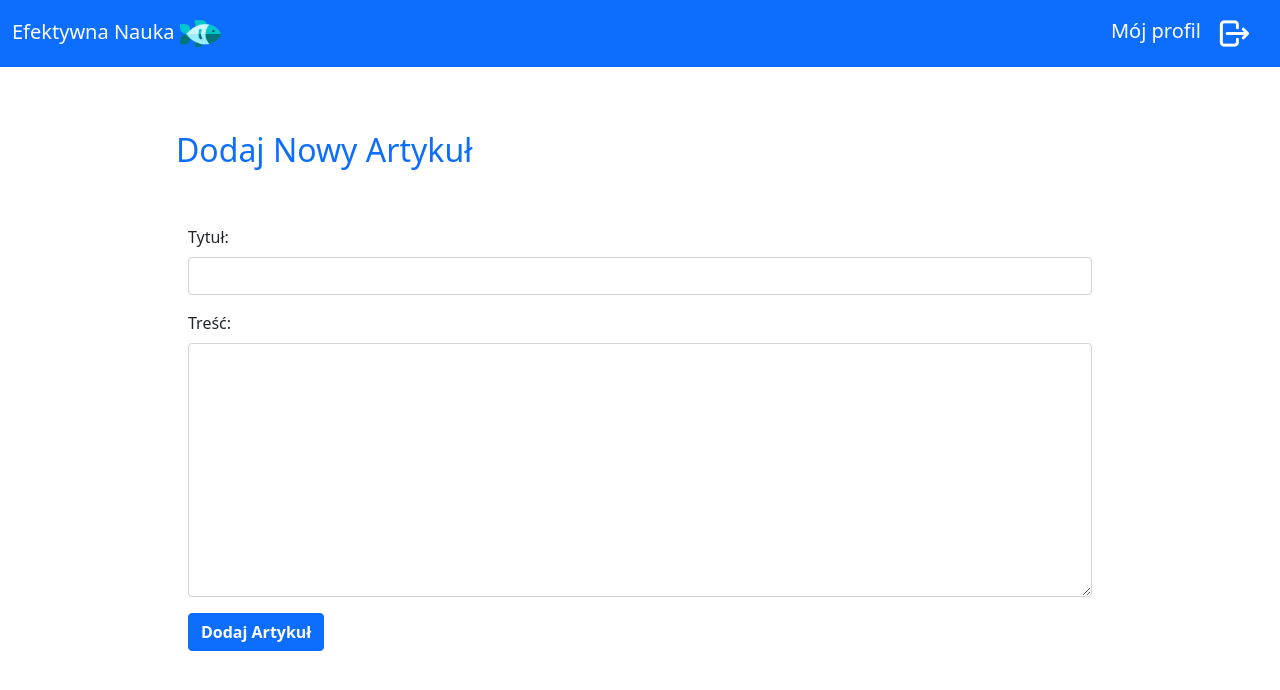
After one commit to SzymSledz/SWBO_Sledz, a Flask app: page /add_article in a window 1280 px wide. The commit adds this page. Shown: the top 690 px of the page. Run offline with Flask 3, Linux system fonts and the light colour scheme; the visitor is signed in with stand-in values (Sample User, id 1).

Commit message:
artykul full zrobiony

```diff
--- /dev/null
+++ b/create_db.py
@@ -0,0 +1,5 @@
+from pjf import app, db
+
+with app.app_context():
+    db.create_all()
+    print("Baza danych została utworzona.")
--- /dev/null
+++ b/pjf/article/routes.py
@@ -0,0 +1,28 @@
+from flask import Blueprint, render_template, request, redirect, url_for, flash, session
+from pjf import db
+from pjf.models import articles
+from datetime import datetime
+
+
+article = Blueprint('article', __name__)
+
+@article.route('/article')
+def article_page():
+    all_articles = articles.query.all()
+    return render_template('article.html', articles=all_articles)
+
+@article.route('/add_article', methods=['GET', 'POST'])
+def add_article():
+    if 'login' in session and session['login'] == 'admin':
+        if request.method == 'POST':
+            title = request.form['title']
+            text = request.form['text']
+            new_article = articles(title=title, date=datetime.now(), text=text)
+            db.session.add(new_article)
+            db.session.commit()
+            flash('Article added successfully!', 'success')
+            return redirect(url_for('article.article_page'))
+        return render_template('add_article.html')
+    else:
+        flash('You must be logged in as admin to add articles.', 'danger')
+        return redirect(url_for('article.article_page'))
--- a/pjf/models.py
+++ b/pjf/models.py
@@ -34,3 +34,9 @@ class lessons(db.Model):
     completion = db.Column(db.Integer)
     date = db.Column(db.DateTime)
     group_id = db.Column(db.Integer, db.ForeignKey("groups.id"))
+
+class articles(db.Model):
+    id = db.Column("id", db.Integer, primary_key=True)
+    title = db.Column(db.String(100))
+    date = db.Column(db.DateTime)
+    text = db.Column(db.String(2000))
--- /dev/null
+++ b/pjf/templates/add_article.html
@@ -0,0 +1,19 @@
+{% extends "base.html" %}
+{% block title %}Dodaj Artykuł{% endblock %}
+{% block content %}
+<h2 class="text-primary py-5">Dodaj Nowy Artykuł</h2>
+
+<div class="container">
+    <form method="POST" action="/add_article">
+        <div class="mb-3">
+            <label for="title" class="form-label">Tytuł:</label>
+            <input type="text" id="title" name="title" class="form-control" required>
+        </div>
+        <div class="mb-3">
+            <label for="text" class="form-label">Treść:</label>
+            <textarea id="text" name="text" class="form-control" rows="10" required></textarea>
+        </div>
+        <button type="submit" class="btn btn-primary">Dodaj Artykuł</button>
+    </form>
+</div>
+{% endblock %}
--- a/pjf/templates/base.html
+++ b/pjf/templates/base.html
@@ -9,7 +9,7 @@
 <body>
     <nav class="navbar navbar-dark bg-primary">
       <div class="container-fluid">
-        <a class="navbar-brand" href="/">Fiszki  <img src="{{url_for('static', filename='images/logo.png')}}" width="6%"/></a>
+        <a class="navbar-brand" href="/">Efektywna Nauka  <img src="{{url_for('static', filename='images/logo.png')}}" width="6%"/></a>
 
           {% if session["logged_in"]%}
               <div class="d-inline-flex justify-content-end">
--- a/pjf/templates/index.html
+++ b/pjf/templates/index.html
@@ -4,7 +4,7 @@
 <div class="home">
 <div class="row justify-content-center">
 
-    <h1 class="text-center text-primary">Witaj na głównej stronie Fiszek</h1>
+    <h1 class="text-center text-primary">Witaj na głównej stronie</h1>
     <h4 class="text-center px-5 py-2 text-primary">Dzięki tej aplikacji przyswoisz słówa w obcym jęzku w błyskawiczny sposób, a dzięki panelowi statystyk możesz kontrolować swoje postępy.</h4>
     <div class="card col-sm p-0 m-2" style="width: 12rem;">
         <img src="{{url_for('static', filename='images/learning.png')}}" class="border-top border-bottom border-3 border-primary"/>
@@ -33,7 +33,7 @@
             <h5 class="card-title">Statystyki</h5>
             <p class="card-text">Sprawdź swoj postępy w nauce.</p>
         </div>
-        <a href="/stats" class="btn btn-primary w-100 mt-10 rounded-0 rounded-bottom">Przejdź <img src="{{url_for('static', filename='images/arrow.png')}}" class="mw-100 m-10" /></a>
+        <a href="/article" class="btn btn-primary w-100 mt-10 rounded-0 rounded-bottom">Przejdź <img src="{{url_for('static', filename='images/arrow.png')}}" class="mw-100 m-10" /></a>
       </div>
     </div>
 </div>
--- a/requirements.txt
+++ b/requirements.txt
@@ -1,3 +1,3 @@
-#pip install flask
+pip install flask
 
-#pip install SQLAlchemy
+pip install SQLAlchemy
```
Also changed, not shown: pjf/__init__.py (+10 -1 lines), pjf/templates/article.html (added, +22 -0 lines), instance/db.sqlite3 (deleted), instance/users.db, pjf/article/__init__.py (added), pjf/article/utils.py (added), pjf/templates/cards_collection.html (line endings or trailing spaces).
